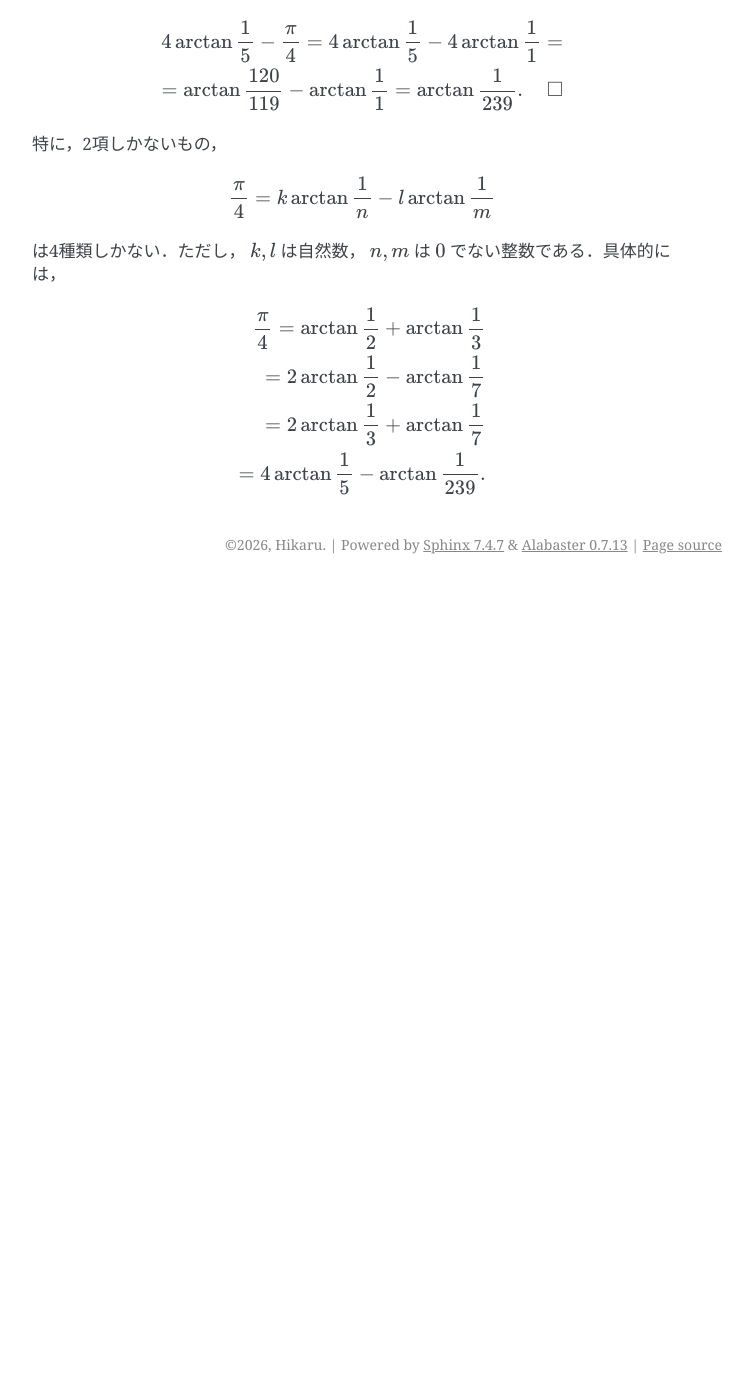
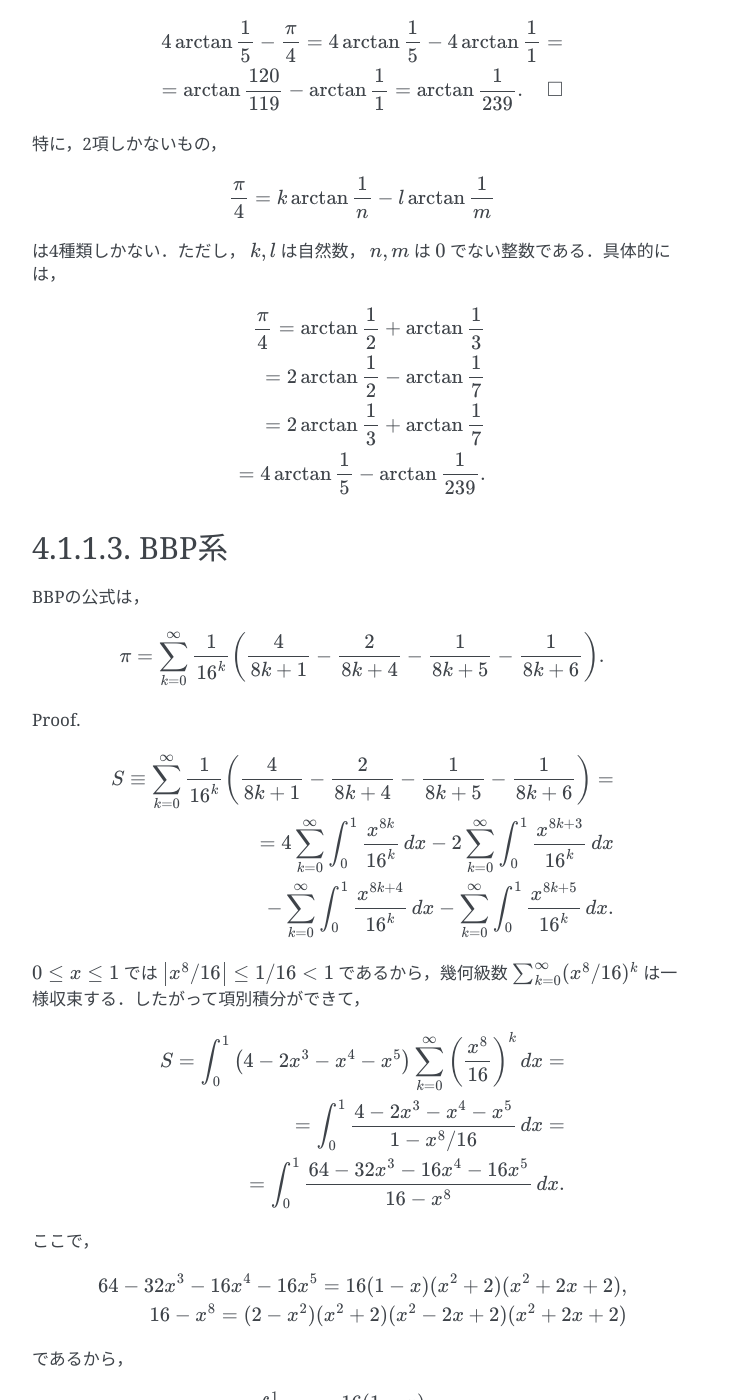
Before and after one commit to sql-hkr/iris, a Sphinx documentation site: the page built from source/algo/math/pi.rst, in a window 1280 px wide and 1400 px high, scrolled down 2121 px. Shown: the whole window, without its empty margins (388-1140 px from the left). Built offline with Sphinx 7.4.7, drawn with Linux system fonts in a browser that asks for light colours; before the commit the page ends 2705 px from its top, so only the background shows below that; some of the changed text lies outside the part shown.

Commit message:
docs: update pi.rst

```diff
--- a/source/algo/math/pi.rst
+++ b/source/algo/math/pi.rst
@@ -128,3 +128,64 @@ Proof.
     = 2\arctan\frac{1}{3} + \arctan\frac{1}{7}
 
     = 4\arctan\frac{1}{5} - \arctan\frac{1}{239}.
+
+BBP系
+----------
+
+BBPの公式は，
+
+.. math::
+
+    \pi = \sum_{k=0}^\infty\frac{1}{16^k}\left(\frac{4}{8k+1} - \frac{2}{8k+4} - \frac{1}{8k+5} - \frac{1}{8k+6}\right).
+
+Proof.
+
+.. math::
+
+    S \equiv \sum_{k=0}^\infty\frac{1}{16^k}\left(\frac{4}{8k+1} - \frac{2}{8k+4} - \frac{1}{8k+5} - \frac{1}{8k+6}\right) =
+
+    = 4\sum_{k=0}^\infty\int_0^1\frac{x^{8k}}{16^k}\,dx - 2\sum_{k=0}^\infty\int_0^1\frac{x^{8k+3}}{16^k}\,dx
+
+    - \sum_{k=0}^\infty\int_0^1\frac{x^{8k+4}}{16^k}\,dx - \sum_{k=0}^\infty\int_0^1\frac{x^{8k+5}}{16^k}\,dx.
+
+:math:`0 \leq x \leq 1` では :math:`\left|x^8/16\right| \leq 1/16 < 1` であるから，幾何級数 :math:`\sum_{k=0}^\infty (x^8/16)^k` は一様収束する．したがって項別積分ができて，
+
+.. math::
+
+    S = \int_0^1\left(4 - 2x^3 - x^4 - x^5\right)\sum_{k=0}^\infty\left(\frac{x^8}{16}\right)^k\,dx =
+
+    = \int_0^1\frac{4 - 2x^3 - x^4 - x^5}{1 - x^8/16}\,dx =
+
+    = \int_0^1\frac{64 - 32x^3 - 16x^4 - 16x^5}{16 - x^8}\,dx.
+
+ここで，
+
+.. math::
+
+    64 - 32x^3 - 16x^4 - 16x^5 = 16(1-x)(x^2+2)(x^2+2x+2),
+
+    16 - x^8 = (2-x^2)(x^2+2)(x^2-2x+2)(x^2+2x+2)
+
+であるから，
+
+.. math::
+
+    S = \int_0^1\frac{16(1-x)}{(2-x^2)(x^2-2x+2)}\,dx.
+
+さらに部分分数分解すると，
+
+.. math::
+
+    \frac{16(1-x)}{(2-x^2)(x^2-2x+2)} = -\frac{4x}{2-x^2} + \frac{8-4x}{x^2-2x+2}
+
+である．よって，
+
+.. math::
+
+    S = \int_0^1-\frac{4x}{2-x^2}\,dx + \int_0^1\frac{8-4x}{x^2-2x+2}\,dx =
+
+    = \left[2\log(2-x^2)\right]_0^1 + \left[-2\log(x^2-2x+2) + 4\arctan(x-1)\right]_0^1 =
+
+    = -2\log 2 + \left(0 - \left(-2\log 2 - \pi\right)\right) =
+
+    = \pi. \quad \square
```
Also changed, not shown: other parts of source/algo/math/pi.rst (+1 -1 lines).
